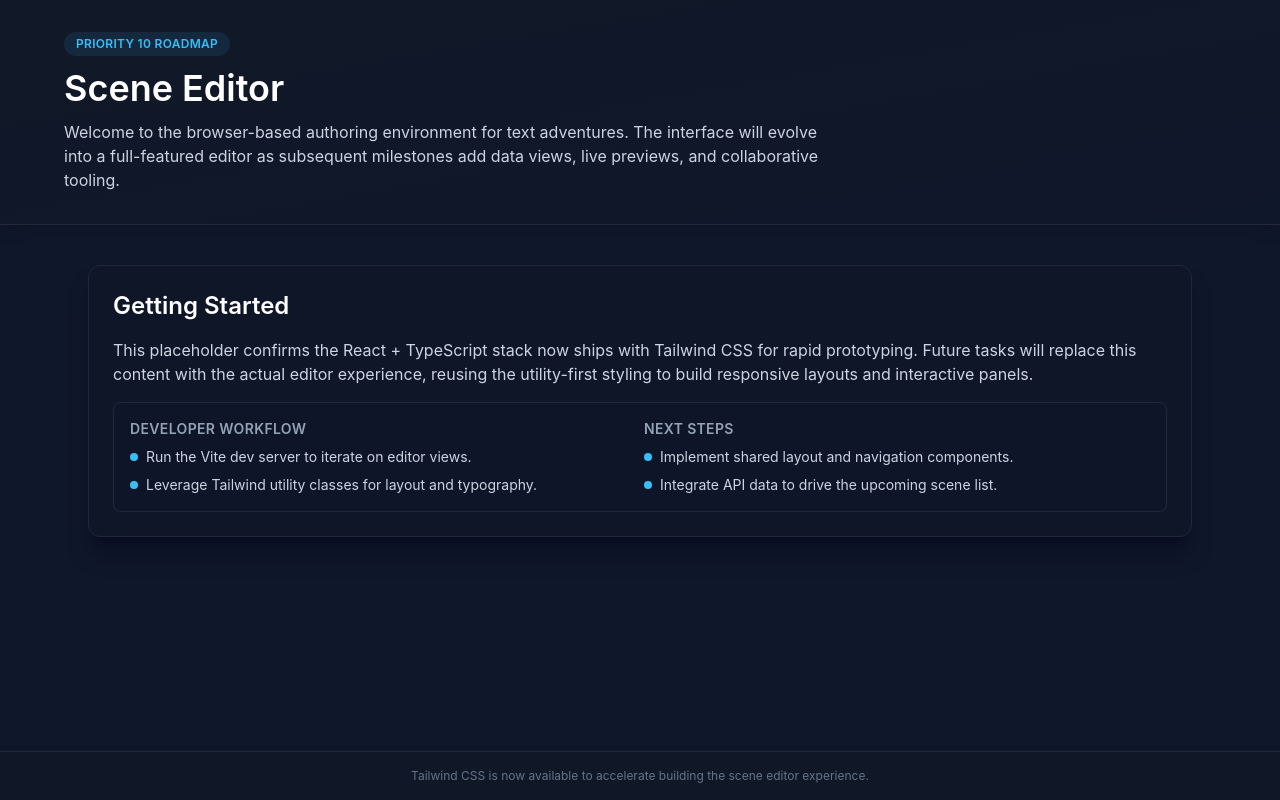
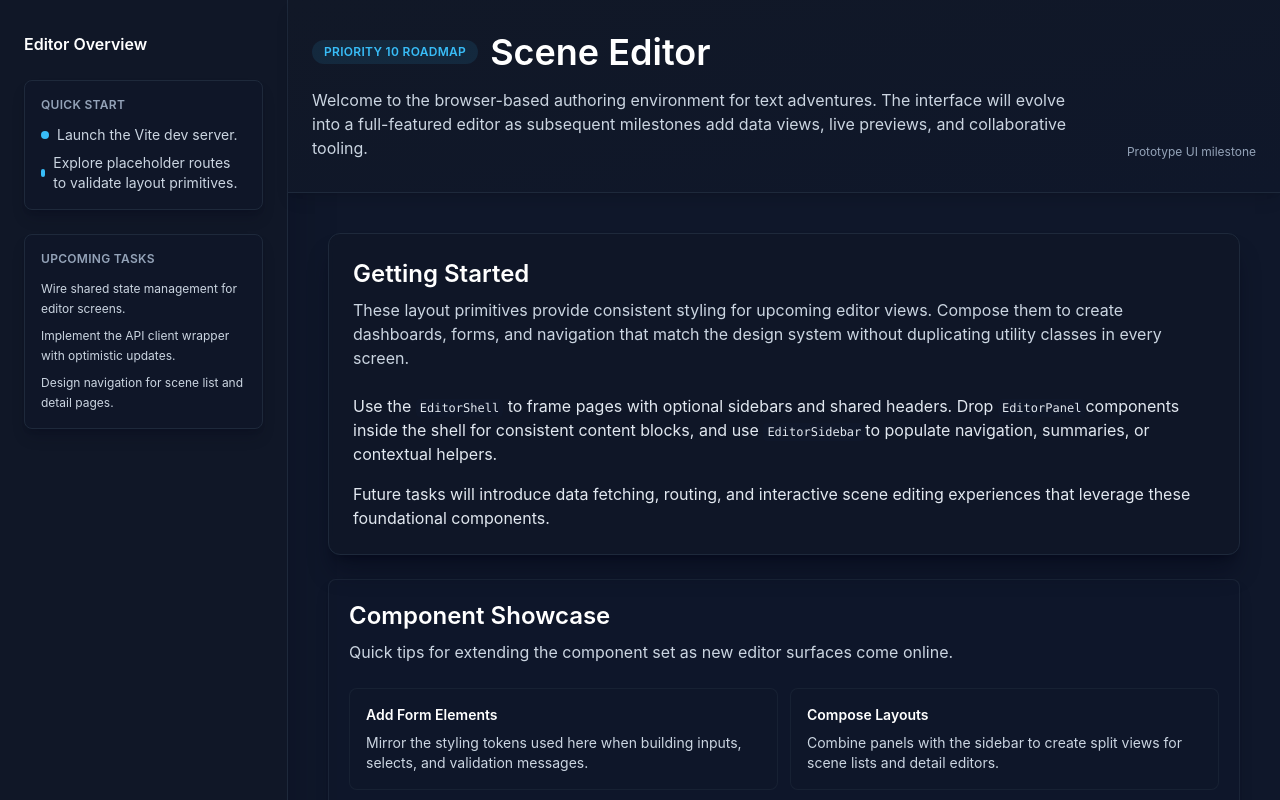
Before and after one commit to mattsq/textadventure, a React (Vite) app in the folder web/scene-editor/: page / in a window 1280 px wide. Shown: the top 800 px of the page. Built offline with nearby package versions, Linux system fonts and the light colour scheme.

Commit message:
Add layout component primitives for scene editor

```diff
--- a/web/scene-editor/src/App.tsx
+++ b/web/scene-editor/src/App.tsx
@@ -1,63 +1,117 @@
 import React from "react";
+import {
+  EditorHeader,
+  EditorPanel,
+  EditorShell,
+  EditorSidebar,
+  type EditorSidebarSection,
+} from "./components/layout";
+
+const onboardingSections: EditorSidebarSection[] = [
+  {
+    title: "Quick Start",
+    content: (
+      <ul className="space-y-2">
+        <li className="flex items-center gap-2">
+          <span className="inline-flex h-2 w-2 rounded-full bg-editor-accent" aria-hidden />
+          Launch the Vite dev server.
+        </li>
+        <li className="flex items-center gap-2">
+          <span className="inline-flex h-2 w-2 rounded-full bg-sky-400" aria-hidden />
+          Explore placeholder routes to validate layout primitives.
+        </li>
+      </ul>
+    ),
+  },
+  {
+    title: "Upcoming Tasks",
+    content: (
+      <ul className="space-y-2 text-xs leading-relaxed text-slate-300">
+        <li>Wire shared state management for editor screens.</li>
+        <li>Implement the API client wrapper with optimistic updates.</li>
+        <li>Design navigation for scene list and detail pages.</li>
+      </ul>
+    ),
+  },
+];
 
 export const App: React.FC = () => {
   return (
-    <div className="flex min-h-screen flex-col bg-editor-surface">
-      <header className="border-b border-slate-800 bg-gradient-to-br from-editor-panel to-slate-900 px-6 py-8 shadow-lg">
-        <div className="mx-auto flex w-full max-w-6xl flex-col gap-3 text-left">
-          <span className="inline-flex w-fit items-center gap-2 rounded-full bg-editor-accent/10 px-3 py-1 text-xs font-semibold uppercase tracking-wide text-editor-accent">
-            Priority 10 Roadmap
-          </span>
-          <h1 className="text-3xl font-semibold text-white md:text-4xl">Scene Editor</h1>
-          <p className="max-w-3xl text-sm text-slate-300 md:text-base">
+    <EditorShell
+      header={
+        <EditorHeader
+          badge="Priority 10 Roadmap"
+          title="Scene Editor"
+          subtitle={
+            <>
               Welcome to the browser-based authoring environment for text adventures. The interface will
               evolve into a full-featured editor as subsequent milestones add data views, live previews,
               and collaborative tooling.
+            </>
+          }
+          actions={<span className="text-xs text-slate-400">Prototype UI milestone</span>}
+        />
+      }
+      sidebar={<EditorSidebar title="Editor Overview" sections={onboardingSections} footer="Layout components now live." />}
+      footer="Tailwind CSS utility classes power the shared layout components."
+    >
+      <div className="mx-auto flex w-full max-w-6xl flex-col gap-6">
+        <EditorPanel
+          title="Getting Started"
+          description={
+            <>
+              These layout primitives provide consistent styling for upcoming editor views. Compose them
+              to create dashboards, forms, and navigation that match the design system without duplicating
+              utility classes in every screen.
+            </>
+          }
+        >
+          <p>
+            Use the <code className="rounded bg-slate-900 px-1 py-0.5 text-xs">EditorShell</code> to frame pages with optional
+            sidebars and shared headers. Drop <code className="rounded bg-slate-900 px-1 py-0.5 text-xs">EditorPanel</code>
+            components inside the shell for consistent content blocks, and use <code className="rounded bg-slate-900 px-1 py-0.5 text-xs">EditorSidebar</code>
+            to populate navigation, summaries, or contextual helpers.
           </p>
-        </div>
-      </header>
-      <main className="mx-auto flex w-full max-w-6xl flex-1 flex-col gap-6 px-6 py-10">
-        <section className="grid gap-4 rounded-xl border border-slate-800 bg-editor-panel/70 p-6 shadow-xl shadow-slate-950/40 backdrop-blur">
-          <h2 className="text-xl font-semibold text-white md:text-2xl">Getting Started</h2>
-          <p className="text-sm leading-relaxed text-slate-300 md:text-base">
-            This placeholder confirms the React + TypeScript stack now ships with Tailwind CSS for
-            rapid prototyping. Future tasks will replace this content with the actual editor experience,
-            reusing the utility-first styling to build responsive layouts and interactive panels.
+          <p>
+            Future tasks will introduce data fetching, routing, and interactive scene editing experiences that leverage these
+            foundational components.
           </p>
-          <div className="grid gap-2 rounded-lg border border-slate-800 bg-slate-900/60 p-4 md:grid-cols-2">
-            <div>
-              <h3 className="text-sm font-semibold uppercase tracking-wide text-slate-400">Developer Workflow</h3>
-              <ul className="mt-2 space-y-2 text-sm text-slate-300">
-                <li className="flex items-center gap-2">
-                  <span className="inline-flex h-2 w-2 rounded-full bg-editor-accent" aria-hidden />
-                  <span>Run the Vite dev server to iterate on editor views.</span>
+        </EditorPanel>
+
+        <EditorPanel
+          title="Component Showcase"
+          variant="subtle"
+          description="Quick tips for extending the component set as new editor surfaces come online."
+        >
+          <ul className="grid gap-3 md:grid-cols-2">
+            <li className="rounded-lg border border-slate-800/60 bg-slate-900/40 p-4 text-sm">
+              <h3 className="text-sm font-semibold text-white">Add Form Elements</h3>
+              <p className="mt-2 text-slate-300">
+                Mirror the styling tokens used here when building inputs, selects, and validation messages.
+              </p>
             </li>
-                <li className="flex items-center gap-2">
-                  <span className="inline-flex h-2 w-2 rounded-full bg-editor-accent" aria-hidden />
-                  <span>Leverage Tailwind utility classes for layout and typography.</span>
+            <li className="rounded-lg border border-slate-800/60 bg-slate-900/40 p-4 text-sm">
+              <h3 className="text-sm font-semibold text-white">Compose Layouts</h3>
+              <p className="mt-2 text-slate-300">
+                Combine panels with the sidebar to create split views for scene lists and detail editors.
+              </p>
+            </li>
+            <li className="rounded-lg border border-slate-800/60 bg-slate-900/40 p-4 text-sm">
+              <h3 className="text-sm font-semibold text-white">Document Patterns</h3>
+              <p className="mt-2 text-slate-300">
+                Update the design system documentation as new primitives and tokens are added.
+              </p>
+            </li>
+            <li className="rounded-lg border border-slate-800/60 bg-slate-900/40 p-4 text-sm">
+              <h3 className="text-sm font-semibold text-white">Iterate Quickly</h3>
+              <p className="mt-2 text-slate-300">
+                Tailwind utilities keep prototypes fast while maintaining visual consistency.
+              </p>
             </li>
           </ul>
+        </EditorPanel>
       </div>
-            <div>
-              <h3 className="text-sm font-semibold uppercase tracking-wide text-slate-400">Next Steps</h3>
-              <ul className="mt-2 space-y-2 text-sm text-slate-300">
-                <li className="flex items-center gap-2">
-                  <span className="inline-flex h-2 w-2 rounded-full bg-sky-400" aria-hidden />
-                  <span>Implement shared layout and navigation components.</span>
-                </li>
-                <li className="flex items-center gap-2">
-                  <span className="inline-flex h-2 w-2 rounded-full bg-sky-400" aria-hidden />
-                  <span>Integrate API data to drive the upcoming scene list.</span>
-                </li>
-              </ul>
-            </div>
-          </div>
-        </section>
-      </main>
-      <footer className="border-t border-slate-800 bg-editor-panel/80 px-6 py-4 text-center text-xs text-slate-500">
-        Tailwind CSS is now available to accelerate building the scene editor experience.
-      </footer>
-    </div>
+    </EditorShell>
   );
 };
 
--- /dev/null
+++ b/web/scene-editor/src/components/layout/EditorHeader.tsx
@@ -0,0 +1,41 @@
+import type { ReactNode } from "react";
+import React from "react";
+
+export interface EditorHeaderProps {
+  readonly title: string;
+  readonly subtitle?: ReactNode;
+  readonly badge?: ReactNode;
+  readonly actions?: ReactNode;
+}
+
+export const EditorHeader: React.FC<EditorHeaderProps> = ({
+  title,
+  subtitle,
+  badge,
+  actions,
+}) => {
+  return (
+    <header className="border-b border-slate-800 bg-gradient-to-br from-editor-panel to-slate-900 px-6 py-8 shadow-lg">
+      <div className="mx-auto flex w-full max-w-6xl flex-col gap-6 text-left lg:flex-row lg:items-end">
+        <div className="flex flex-1 flex-col gap-4">
+          <div className="flex flex-wrap items-center gap-3">
+            {badge ? (
+              <span className="inline-flex w-fit items-center gap-2 rounded-full bg-editor-accent/10 px-3 py-1 text-xs font-semibold uppercase tracking-wide text-editor-accent">
+                {badge}
+              </span>
+            ) : null}
+            <h1 className="text-3xl font-semibold text-white md:text-4xl">{title}</h1>
+          </div>
+          {subtitle ? (
+            <div className="max-w-3xl text-sm text-slate-300 md:text-base">{subtitle}</div>
+          ) : null}
+        </div>
+        {actions ? (
+          <div className="flex items-center gap-3 text-sm text-slate-300">{actions}</div>
+        ) : null}
+      </div>
+    </header>
+  );
+};
+
+export default EditorHeader;
--- /dev/null
+++ b/web/scene-editor/src/components/layout/EditorPanel.tsx
@@ -0,0 +1,51 @@
+import type { ReactNode } from "react";
+import React from "react";
+
+export interface EditorPanelProps {
+  readonly title?: ReactNode;
+  readonly description?: ReactNode;
+  readonly actions?: ReactNode;
+  readonly footer?: ReactNode;
+  readonly children: ReactNode;
+  readonly variant?: "default" | "subtle";
+}
+
+const panelVariants: Record<NonNullable<EditorPanelProps["variant"]>, string> = {
+  default:
+    "rounded-xl border border-slate-800 bg-editor-panel/70 p-6 shadow-xl shadow-slate-950/40 backdrop-blur",
+  subtle:
+    "rounded-lg border border-slate-800/80 bg-slate-900/50 p-5 shadow-lg shadow-slate-950/20",
+};
+
+export const EditorPanel: React.FC<EditorPanelProps> = ({
+  title,
+  description,
+  actions,
+  footer,
+  children,
+  variant = "default",
+}) => {
+  return (
+    <section className={panelVariants[variant]}>
+      <div className="flex flex-col gap-4 md:flex-row md:items-start md:justify-between">
+        <div className="space-y-2">
+          {title ? (
+            <h2 className="text-xl font-semibold text-white md:text-2xl">{title}</h2>
+          ) : null}
+          {description ? (
+            <div className="text-sm leading-relaxed text-slate-300 md:text-base">{description}</div>
+          ) : null}
+        </div>
+        {actions ? (
+          <div className="flex flex-shrink-0 items-center gap-2 text-sm text-slate-300">{actions}</div>
+        ) : null}
+      </div>
+      <div className="mt-6 space-y-4 text-sm text-slate-200 md:text-base">{children}</div>
+      {footer ? (
+        <div className="mt-6 border-t border-slate-800/80 pt-4 text-xs text-slate-500">{footer}</div>
+      ) : null}
+    </section>
+  );
+};
+
+export default EditorPanel;
--- /dev/null
+++ b/web/scene-editor/src/components/layout/EditorShell.tsx
@@ -0,0 +1,39 @@
+import type { ReactNode } from "react";
+import React from "react";
+
+export interface EditorShellProps {
+  readonly header: ReactNode;
+  readonly children: ReactNode;
+  readonly sidebar?: ReactNode;
+  readonly footer?: ReactNode;
+}
+
+export const EditorShell: React.FC<EditorShellProps> = ({
+  header,
+  sidebar,
+  children,
+  footer,
+}) => {
+  return (
+    <div className="flex min-h-screen bg-editor-surface text-slate-100">
+      {sidebar ? (
+        <aside className="hidden w-72 shrink-0 border-r border-slate-800 bg-editor-panel/90 shadow-2xl shadow-slate-950/40 lg:flex">
+          <div className="flex w-full flex-col gap-6 overflow-y-auto px-6 py-8">
+            {sidebar}
+          </div>
+        </aside>
+      ) : null}
+      <div className="flex min-h-screen flex-1 flex-col">
+        {header}
+        <main className="flex-1 px-6 py-10 lg:px-10">{children}</main>
+        {footer ? (
+          <footer className="border-t border-slate-800 bg-editor-panel/80 px-6 py-4 text-xs text-slate-500">
+            {footer}
+          </footer>
+        ) : null}
+      </div>
+    </div>
+  );
+};
+
+export default EditorShell;
--- /dev/null
+++ b/web/scene-editor/src/components/layout/EditorSidebar.tsx
@@ -0,0 +1,50 @@
+import type { ReactNode } from "react";
+import React from "react";
+
+export interface EditorSidebarSection {
+  readonly title: string;
+  readonly content: ReactNode;
+  readonly footer?: ReactNode;
+}
+
+export interface EditorSidebarProps {
+  readonly title?: string;
+  readonly actions?: ReactNode;
+  readonly sections?: readonly EditorSidebarSection[];
+  readonly footer?: ReactNode;
+  readonly children?: ReactNode;
+}
+
+export const EditorSidebar: React.FC<EditorSidebarProps> = ({
+  title,
+  actions,
+  sections,
+  footer,
+  children,
+}) => {
+  return (
+    <div className="flex h-full flex-col gap-6 text-sm text-slate-300">
+      {(title || actions) && (
+        <div className="flex items-center justify-between gap-3">
+          {title ? <h2 className="text-base font-semibold text-white">{title}</h2> : <span />}
+          {actions ? <div className="flex items-center gap-2">{actions}</div> : null}
+        </div>
+      )}
+      {sections?.map((section) => (
+        <section key={section.title} className="space-y-3 rounded-lg border border-slate-800 bg-slate-900/50 p-4 shadow-lg shadow-slate-950/20">
+          <h3 className="text-xs font-semibold uppercase tracking-wide text-slate-400">
+            {section.title}
+          </h3>
+          <div className="text-sm text-slate-300">{section.content}</div>
+          {section.footer ? (
+            <div className="text-xs text-slate-500">{section.footer}</div>
+          ) : null}
+        </section>
+      ))}
+      {children}
+      {footer ? <div className="mt-auto text-xs text-slate-500">{footer}</div> : null}
+    </div>
+  );
+};
+
+export default EditorSidebar;
--- /dev/null
+++ b/web/scene-editor/src/components/layout/index.ts
@@ -0,0 +1,8 @@
+export { EditorShell } from "./EditorShell";
+export type { EditorShellProps } from "./EditorShell";
+export { EditorHeader } from "./EditorHeader";
+export type { EditorHeaderProps } from "./EditorHeader";
+export { EditorSidebar } from "./EditorSidebar";
+export type { EditorSidebarProps, EditorSidebarSection } from "./EditorSidebar";
+export { EditorPanel } from "./EditorPanel";
+export type { EditorPanelProps } from "./EditorPanel";
```
Also changed, not shown: 1 other file (tests, documents, lock files or other folders). Lines whose indentation alone changed are shown as unchanged.
